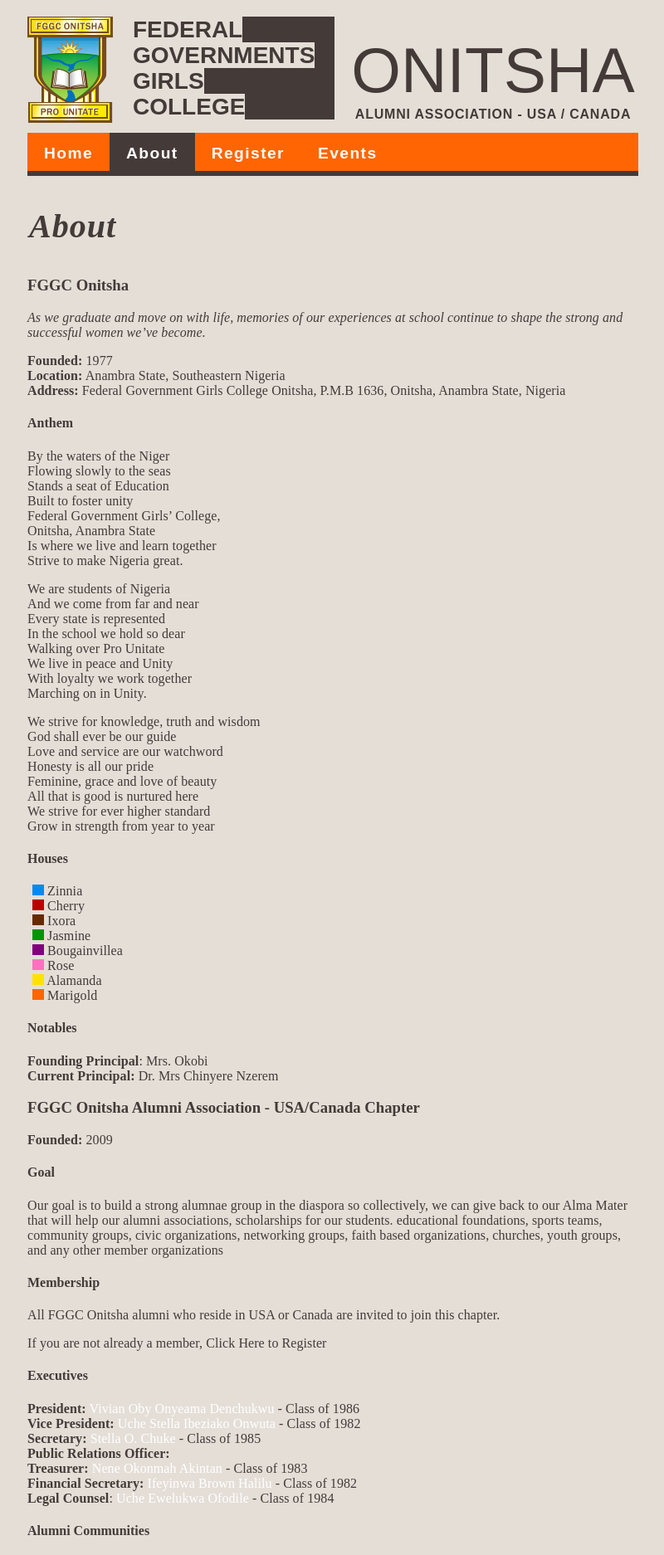
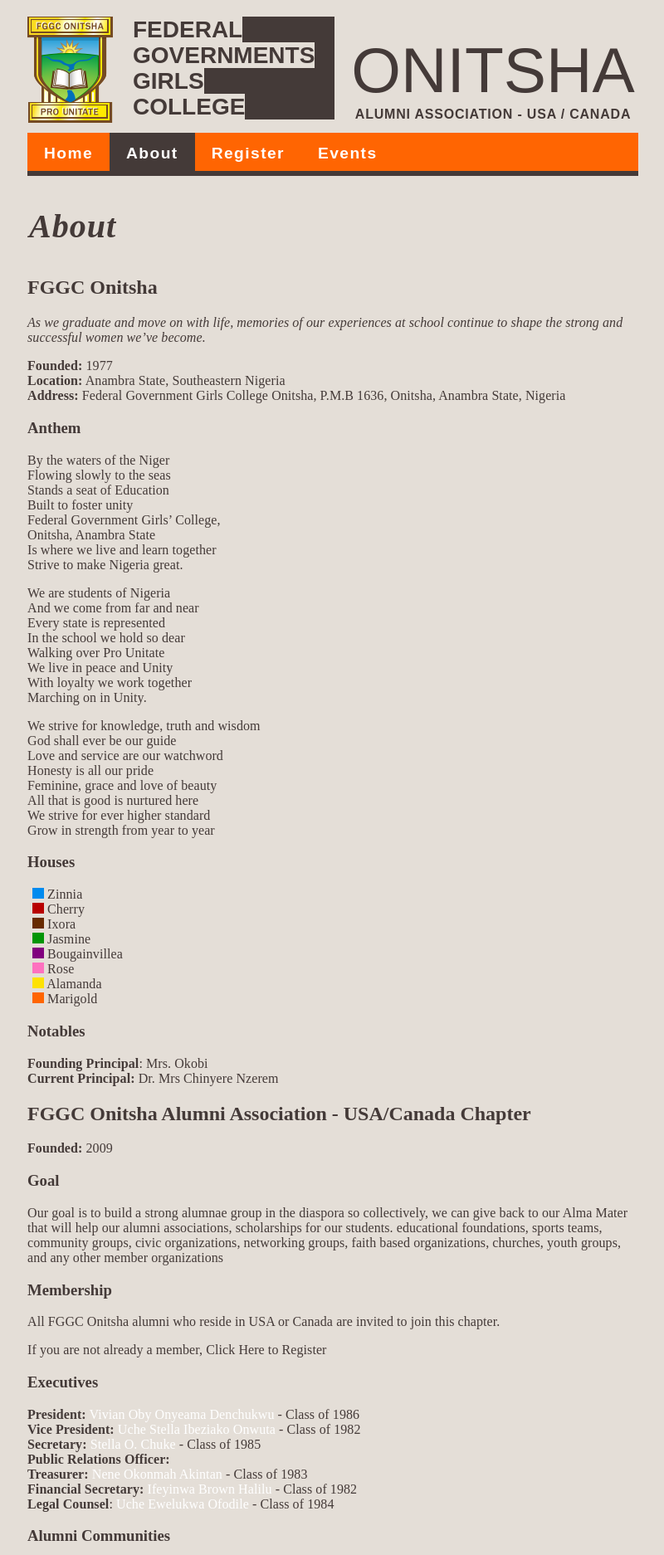
Before and after one commit to fggconitsha/fggconitsha, a Jekyll site: the page built from about.md, in a window 1280 px wide. Shown: the top 1874 px of the page at 83% size, without its empty margins (207-1007 px from the left). Built offline with Jekyll 4.4.1, drawn with Linux system fonts in a browser that asks for light colours; nearby versions of some CDN libraries; Markdown is read by kramdown in place of the engine named in the settings.

Commit message:
Minor text changes

```diff
--- a/_posts/2014-04-02-newsite.markdown
+++ b/_posts/2014-04-02-newsite.markdown
@@ -1,6 +1,6 @@
 ---
 layout: post
-title:  "Somethings Comming..."
+title:  "Somethings Coming..."
 date:   2014-02-04 15:17:53
 categories: jekyll update
 ---
--- a/about.md
+++ b/about.md
@@ -3,7 +3,7 @@
 title: About
 ---
 
-### FGGC Onitsha
+## FGGC Onitsha
 
 *As we graduate and move on with life, memories of our experiences at school continue to shape the strong and successful women we've become.*
 
@@ -11,7 +11,7 @@
 **Location:** Anambra State, Southeastern Nigeria
 **Address:** Federal Government Girls College Onitsha, P.M.B 1636, Onitsha, Anambra State, Nigeria
 
-#### Anthem
+### Anthem
 By the waters of the Niger
 Flowing slowly to the seas
 Stands a seat of Education
@@ -39,7 +39,7 @@
 We strive for ever higher standard
 Grow in strength from year to year
 
-#### Houses
+### Houses
 <img src="/images/blue.gif" width="20" height="13" alt="Blue"> Zinnia
 <img src="/images/red.gif" width="20" height="13" alt="Red"> Cherry
 <img src="/images/brown.gif" width="20" height="13" alt="Brown"> Ixora
@@ -49,24 +49,24 @@
 <img src="/images/yellow.gif" width="20" height="13" alt="Yellow"> Alamanda
 <img src="/images/orange.gif" width="20" height="13" alt="Orange"> Marigold
 
-#### Notables
+### Notables
 **Founding Principal**: Mrs. Okobi
 **Current Principal:** Dr. Mrs Chinyere Nzerem
 
 
-### FGGC Onitsha Alumni Association - USA/Canada Chapter
+## FGGC Onitsha Alumni Association - USA/Canada Chapter
 **Founded:** 2009
 
-#### Goal
+### Goal
 
 Our goal is to build a strong alumnae group in the diaspora so collectively, we can give back to our Alma Mater that will help our alumni associations, scholarships for our students. educational foundations, sports teams, community groups, civic organizations, networking groups, faith based organizations, churches, youth groups, and any other member organizations
 
-#### Membership
+### Membership
 All FGGC Onitsha alumni who reside in USA or Canada are invited to join this chapter.
 
 If you are not already a member, Click Here to Register
 
-#### Executives
+### Executives
 
 **President:**  <a href="#mailto:vivian.onyeama@fggconitsha.com" class="email">Vivian Oby Onyeama Denchukwu</a> - Class of 1986
 **Vice President:** <a href="#mailto:stella.ibeziako@fggconitsha.com" class="email">Uche Stella Ibeziako Onwuta </a>- Class of 1982
@@ -77,7 +77,7 @@
 **Legal Counsel**: <a href="#mailto:uche.ewelukwa@fggconitsha.com" class="email">Uche Ewelukwa Ofodile</a> - Class of 1984
 
 
-#### Alumni Communities
+### Alumni Communities
 <img src="/images/nigflag.gif" width="20" height="13">
 FGGC Onitsha Abuja Chapter, Abuja Nigeria
 FGGC Onitsha Lagos Chapter, Lagos, Nigeria
@@ -85,11 +85,11 @@
 <img src="/images/usaflag.gif" width="20" height="13">
 FGGC Onitsha USA / Canada Chapter, USA / Canada
 
-#### Give Back
-##### Ways to Give
+### Give Back
+#### Ways to Give
 There are different ways in which you can support the FGGC Onitsha - USA/Canada Anumni chapter, and the wonderful institution which guided us through our formative years.
 
-###### Financial Donations
+#### Financial Donations
 There are many reasons why financial donations are so important to FGGC Onitsha. Your gift can goes directly to better serve students, address unexpected issues, and capitalize on breaking opportunities.
 
 By making contributions day to day, month to month, year to year, alumni and friends provide a vital and necessary stream of academic and student support.
@@ -101,5 +101,5 @@
 
 To all those that have contributed in any way - **_Thank you so much for your support!_**
 
-###### Join the Alumni Organization
+##### Join the Alumni Organization
 Lorem Ipsum
```
